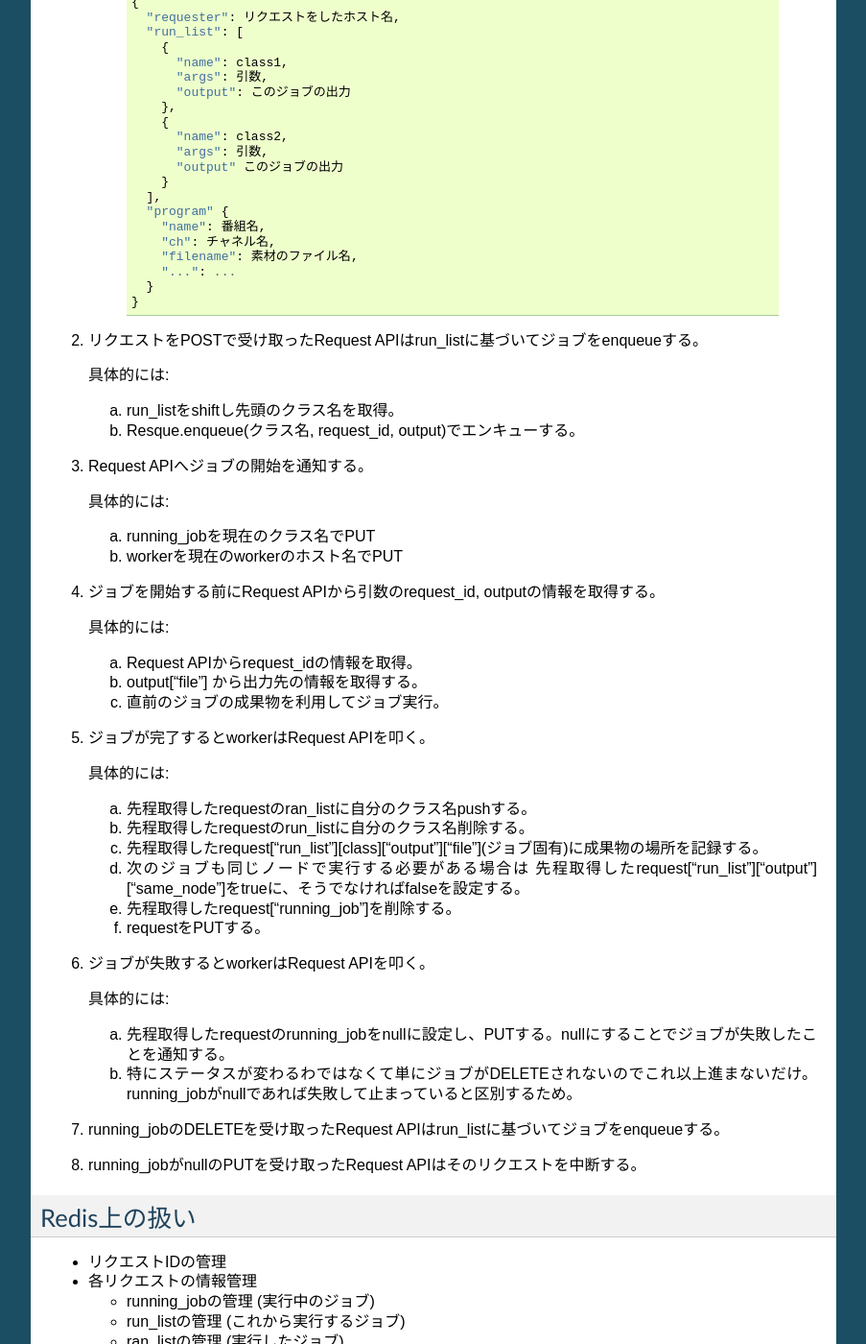
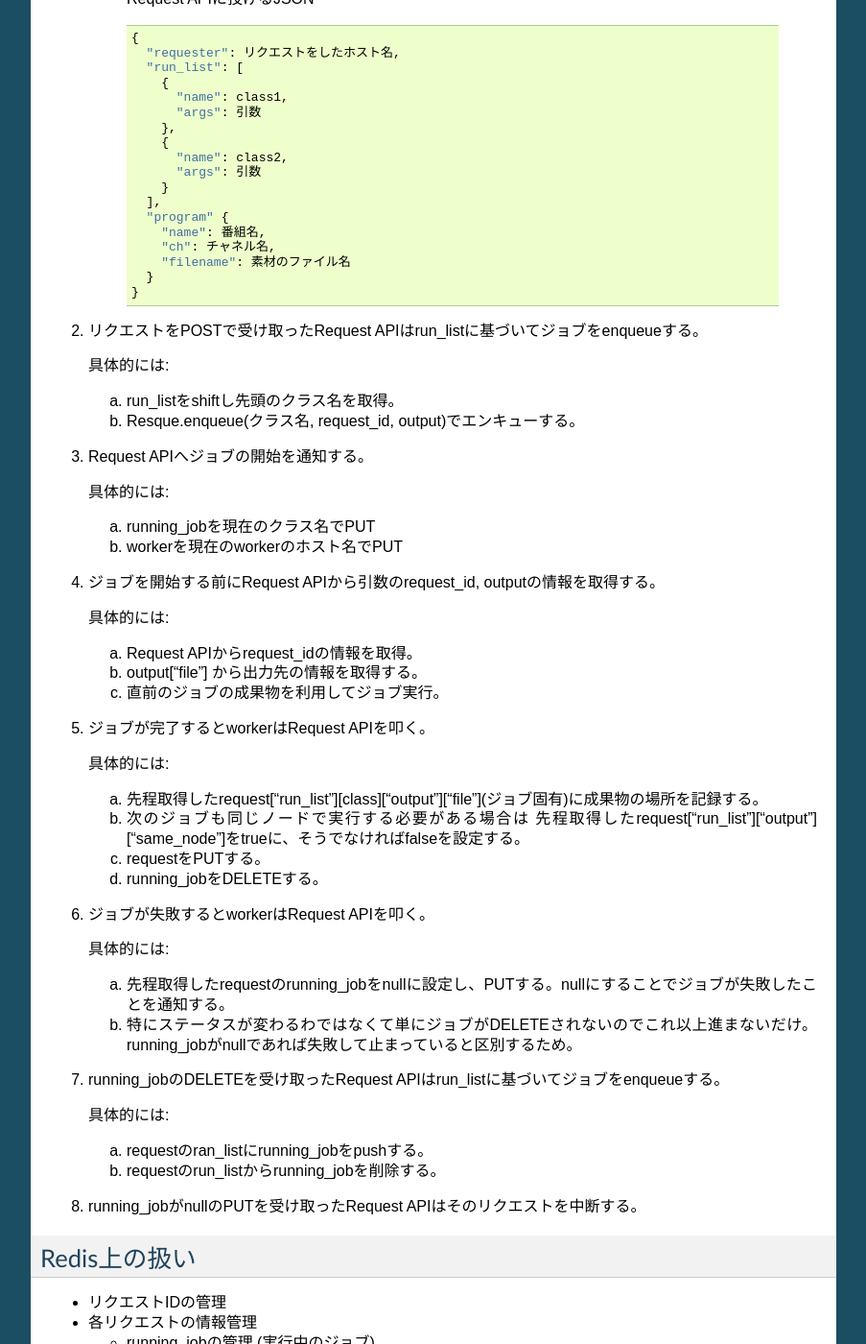
Before and after one commit to nabeken/dbee, a Sphinx documentation site: the page built from docs/request.rst, in a window 1280 px wide and 1400 px high, scrolled down 836 px. Shown: the whole window at 96% size, without its empty margins (198-1101 px from the left). Built offline with Sphinx 7.4.7, drawn with Linux system fonts in a browser that asks for light colours; some of the changed text lies outside the part shown.

Commit message:
docs: update

```diff
--- a/docs/api.rst
+++ b/docs/api.rst
@@ -18,10 +18,13 @@
     DbeEの分散バッチエンコードリクエストを管理するためのRESTful APIを提供する。
 
 DbeE キュー管理API
-    Resqueへのジョブ投入、ジョブ修正、ジョブ削除、ジョブ一覧取得用のRESTful APIを提供する。
+    ジョブ修正、ジョブ削除、ジョブ一覧取得用のRESTful APIを提供する。
 
 DbeE materials API
     素材動画のダウンロード用のRESTful APIを提供する。
+
+DbeE Storage API
+    成果物のアップロード用のS3互換APIを提供する。内部はboardwalkを使用している。
 
 RESTful APIはすべてJSON形式で情報を交換する。
 
--- a/docs/request.rst
+++ b/docs/request.rst
@@ -8,6 +8,8 @@
 
 リクエストが成功するとリクエストを追跡できるリクエストIDが返却される。
 このリクエストIDを使ってこのリクエストがどのジョブを実行中かを追跡することができる。
+
+ジョブはリクエスト内で重複しないものとする。同じジョブ名を使った場合の動作は不定。
 
 次のジョブがなければそのジョブでリクエストは完了。
 
@@ -45,20 +47,17 @@
           "run_list": [
             {
               "name": class1,
-              "args": 引数,
-              "output": このジョブの出力
+              "args": 引数
             },
             {
               "name": class2,
-              "args": 引数,
-              "output" このジョブの出力
+              "args": 引数
             }
           ],
           "program" {
             "name": 番組名,
             "ch": チャネル名,
-            "filename": 素材のファイル名,
-            "...": ...
+            "filename": 素材のファイル名
           }
         }
 
@@ -88,13 +87,11 @@
 
    具体的には:
 
-   a) 先程取得したrequestのran_listに自分のクラス名pushする。
-   b) 先程取得したrequestのrun_listに自分のクラス名削除する。
-   c) 先程取得したrequest["run_list"][class]["output"]["file"](ジョブ固有)に成果物の場所を記録する。
-   d) 次のジョブも同じノードで実行する必要がある場合は
+   a) 先程取得したrequest["run_list"][class]["output"]["file"](ジョブ固有)に成果物の場所を記録する。
+   b) 次のジョブも同じノードで実行する必要がある場合は
       先程取得したrequest["run_list"]["output"]["same_node"]をtrueに、そうでなければfalseを設定する。
-   e) 先程取得したrequest["running_job"]を削除する。
-   f) requestをPUTする。
+   c) requestをPUTする。
+   d) running_jobをDELETEする。
 
 6. ジョブが失敗するとworkerはRequest APIを叩く。
 
@@ -105,6 +102,11 @@
       running_jobがnullであれば失敗して止まっていると区別するため。
 
 7. running_jobのDELETEを受け取ったRequest APIはrun_listに基づいてジョブをenqueueする。
+
+   具体的には:
+
+   a) requestのran_listにrunning_jobをpushする。
+   b) requestのrun_listからrunning_jobを削除する。
 
 8. running_jobがnullのPUTを受け取ったRequest APIはそのリクエストを中断する。
 
```
Also changed, not shown: docs/job.rst (+7 -2 lines), docs/post-request-example.json (added, +21 -0 lines).
